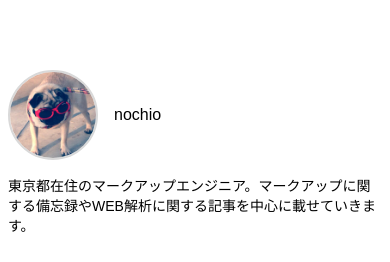
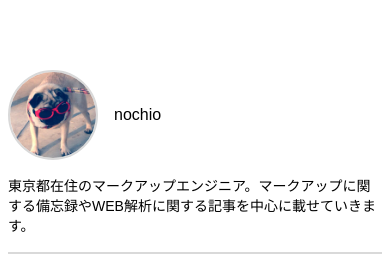
Before and after one commit to nochifuchi/nochi-log, a Next.js app: page / in a window 390 px wide. Shown: the part 582-844 px from the top of the page. Built offline with nearby package versions, Linux system fonts and the light colour scheme.

Commit message:
SPレイアウト調整

```diff
--- a/components/sidebar.tsx
+++ b/components/sidebar.tsx
@@ -4,7 +4,7 @@ const Sidebar = () => {
   return (
     <section className="ml-0 md:ml-8 mb-7 md:md-0 shrink-0 md:w-64">
       <div className="h-full w-full">
-        <section className="border-b-2 border-primary-dark-grey pb-7">
+        <section className="border-b-2 border-primary-dark-grey pb-4 md:pb-7">
           <div className="flex flex-row items-center">
             <figure>
               <img className="rounded-full border-2 border-primary-dark-grey" src="/assets/profile.jpg" width="90" height="90" alt="Profile Picture" />
```
